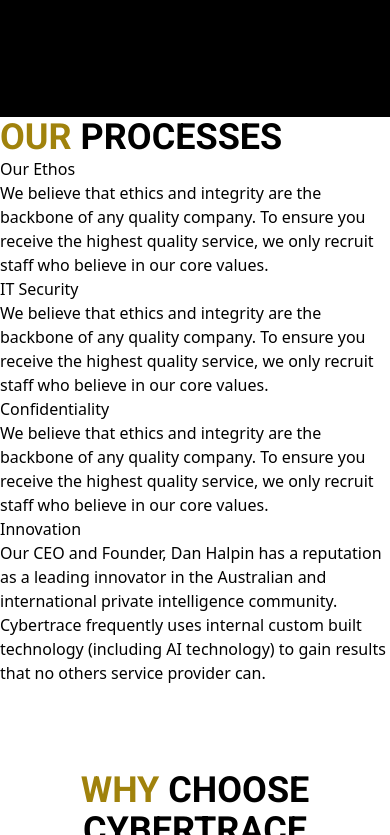
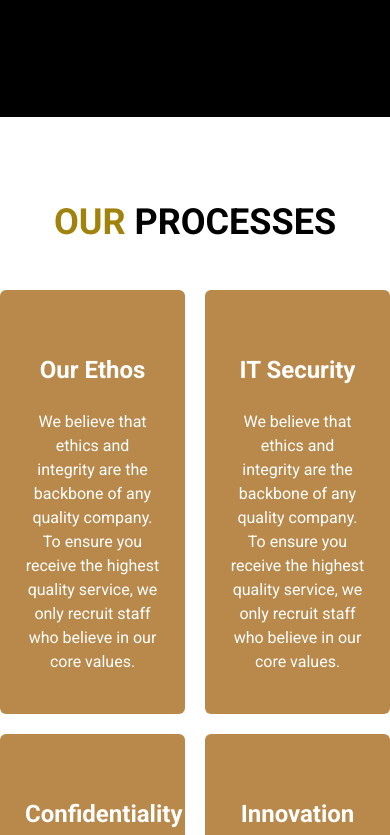
Before and after one commit to NabeelJaan/cybertrace, a Next.js app: page / in a window 390 px wide. Shown: the part 7389-8224 px from the top of the page. Built offline with nearby package versions, Linux system fonts and the light colour scheme.

Commit message:
Process4 component complete without responsive

```diff
--- a/components/Process4.jsx
+++ b/components/Process4.jsx
@@ -4,44 +4,44 @@
 
 const Process4 = () => {
     return(
-        <section className="">
+        <section className="py-85px">
             <div className="max-w-1140px mx-auto">
 
-                <div>
+                <div className="text-center">
                     <h2 className="text-4xl text-black font-roboto font-semibold uppercase">
                         <span className="text-golden">Our</span> Processes
                     </h2>
                 </div>
 
-                <div className="processes-box-wrapper">
-                    <div className="pro-box">
-                        <div><i aria-hidden="true" class="fas fa-star"></i></div>
-                        <h4>Our Ethos</h4>
-                        <p>We believe that ethics and integrity are the backbone of any quality company.
+                <div className="pb-wrapper grid grid-flow-row grid-cols-2 grid-row-2 gap-5 mt-12">
+                    <div className="pro-box bg-golden px-25px py-10 text-center rounded-md">
+                        <div className="text-white text-5xl"><i aria-hidden="true" class="fas fa-star"></i></div>
+                        <h4 className="text-white text-2xl font-roboto leading-10 font-semibold my-5">Our Ethos</h4>
+                        <p className="text-white text-base font-roboto font-normal">We believe that ethics and integrity are the backbone of any quality company.
                             To ensure you receive the highest quality service, we only recruit staff who
                             believe in our core values.</p>
                     </div>
 
-                    <div className="pro-box">
-                        <div><i aria-hidden="true" class="fas fa-star"></i></div>
-                        <h4>IT Security</h4>
-                        <p>We believe that ethics and integrity are the backbone of any quality company.
+                    <div className="pro-box bg-golden px-25px py-10 text-center rounded-md min">
+                        <div className="text-white text-5xl"><i aria-hidden="true" class="fas fa-server"></i></div>
+                        <h4 className="text-white text-2xl font-roboto leading-10 font-semibold my-5">IT Security</h4>
+                        <p className="text-white text-base font-roboto font-normal">We believe that ethics and integrity are the backbone of any quality company.
                             To ensure you receive the highest quality service, we only recruit staff who
                             believe in our core values.</p>
                     </div>
 
-                    <div className="pro-box">
-                        <div><i aria-hidden="true" class="fas fa-star"></i></div>
-                        <h4>Confidentiality</h4>
-                        <p>We believe that ethics and integrity are the backbone of any quality company.
+                    <div className="pro-box bg-golden px-25px py-10 text-center rounded-md min">
+                        <div className="text-white text-5xl"><i aria-hidden="true" class="fas fa-handshake"></i></div>
+                        <h4 className="text-white text-2xl font-roboto leading-10 font-semibold my-5">Confidentiality</h4>
+                        <p className="text-white text-base font-roboto font-normal">We believe that ethics and integrity are the backbone of any quality company.
                             To ensure you receive the highest quality service, we only recruit staff who
                             believe in our core values.</p>
                     </div>
 
-                    <div className="pro-box">
-                        <div><i aria-hidden="true" class="fas fa-star"></i></div>
-                        <h4>Innovation</h4>
-                        <p>Our CEO and Founder, Dan Halpin has a reputation as a leading innovator in the
+                    <div className="pro-box bg-golden px-25px py-10 text-center rounded-md min">
+                        <div className="text-white text-5xl"><i aria-hidden="true" class="fas fa-graduation-cap"></i></div>
+                        <h4 className="text-white text-2xl font-roboto leading-10 font-semibold my-5">Innovation</h4>
+                        <p className="text-white text-base font-roboto font-normal">Our CEO and Founder, Dan Halpin has a reputation as a leading innovator in the
                             Australian and international private intelligence community. Cybertrace frequently
                             uses internal custom built technology (including AI technology) to gain results that
                             no others service provider can.</p>
--- a/components/layout.jsx
+++ b/components/layout.jsx
@@ -29,7 +29,7 @@
             <CTA />
             <Footer />
             <CopyRight />
-            <ContactInfo />
+            {/* <ContactInfo /> */}
         </>
     )
 }
--- a/tailwind.config.js
+++ b/tailwind.config.js
@@ -70,6 +70,9 @@
         '430px' : '430px',
         '353px' : '353px'
       },
+      minHeight: {
+        '1/2': '50%',
+      },
 
       margin: {
         '118px' : '118px',
```
